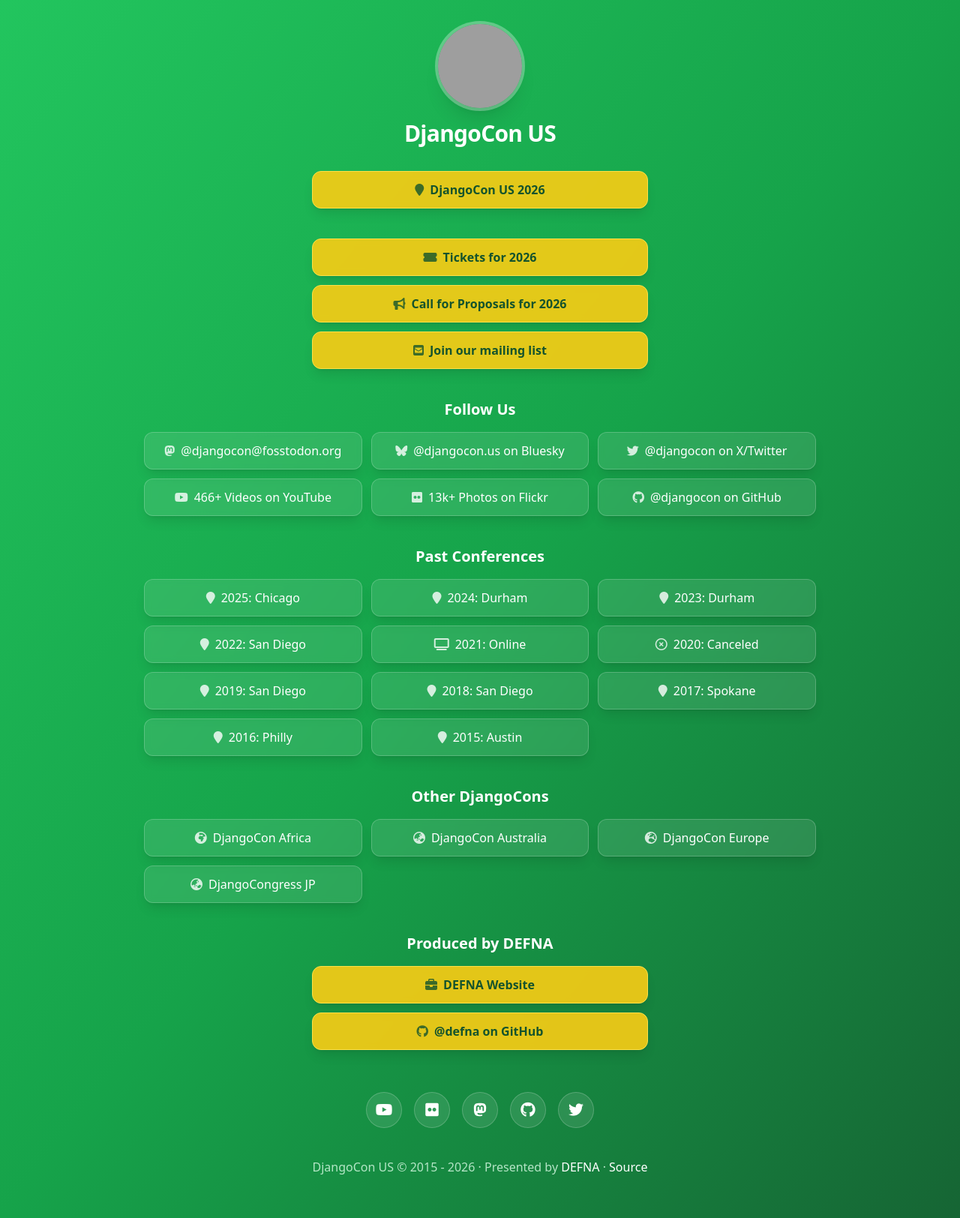
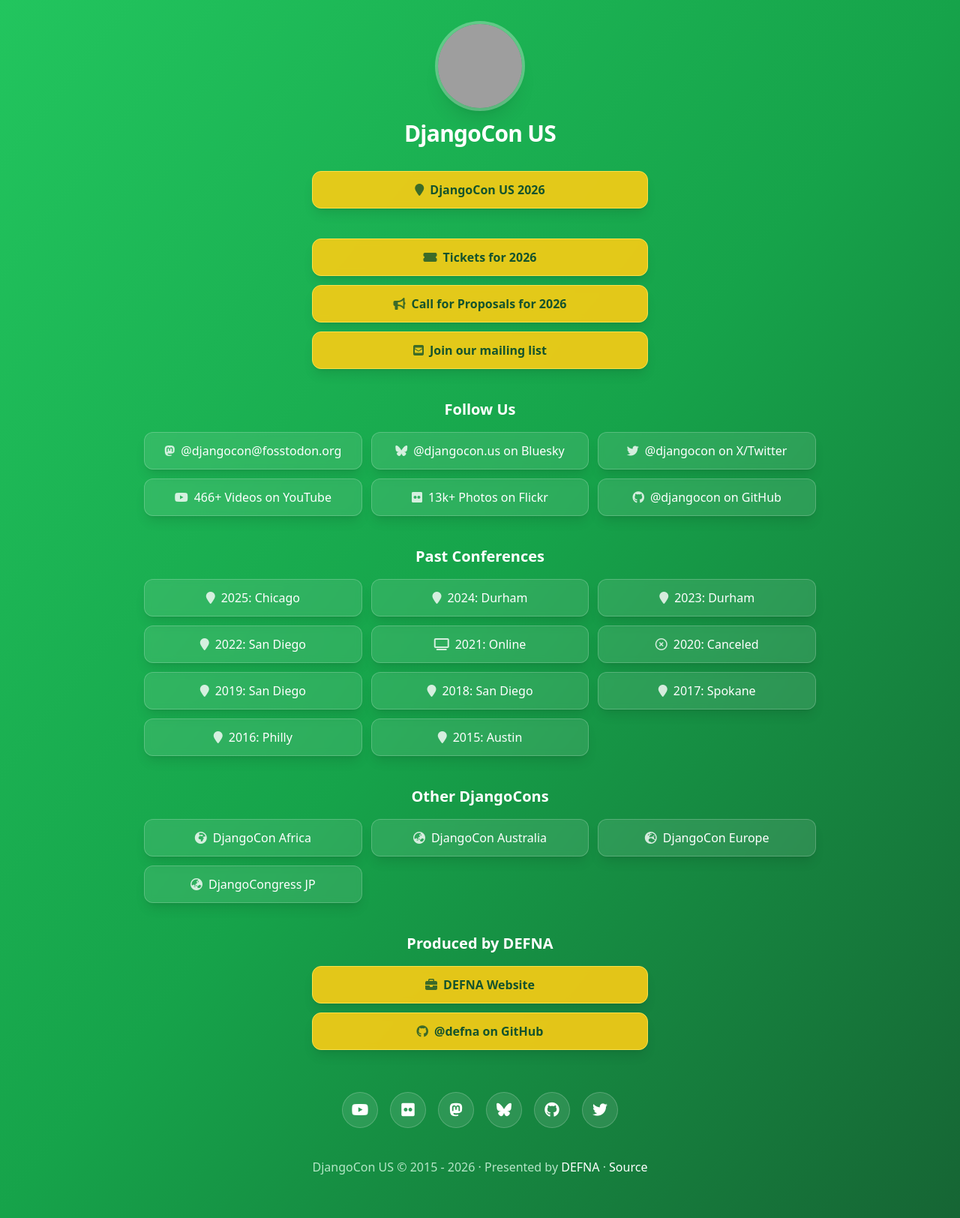
Before and after one commit to djangocon/djangocon.us, a Jekyll site: the page built from index.html, in a window 1280 px wide. Shown: the whole page at 75% size. Built offline with Jekyll 4.4.1, drawn with Linux system fonts in a browser that asks for light colours; nearby versions of some CDN libraries; grey boxes are pictures that could not be loaded.

Commit message:
:art: Add Bluesky icon/link to social links

```diff
--- a/_includes/social-links.html
+++ b/_includes/social-links.html
@@ -62,6 +62,12 @@
   {% if site.mastodon.username %}
     <a class="link" data-title="@{{ site.mastodon.username }}@{{ site.mastodon.instance }}" href="https://{{ site.mastodon.instance }}/@{{ site.mastodon.username }}" rel="nofollow" target="_blank">
       <i class="fab fa-mastodon"></i>
+    </a>
+  {% endif %}
+
+  {% if site.bluesky %}
+    <a class="link" data-title="{{ site.bluesky }}" href="https://bsky.app/profile/{{ site.bluesky }}" rel="nofollow" target="_blank">
+      <i class="fa-brands fa-bluesky"></i>
     </a>
   {% endif %}
 
```
